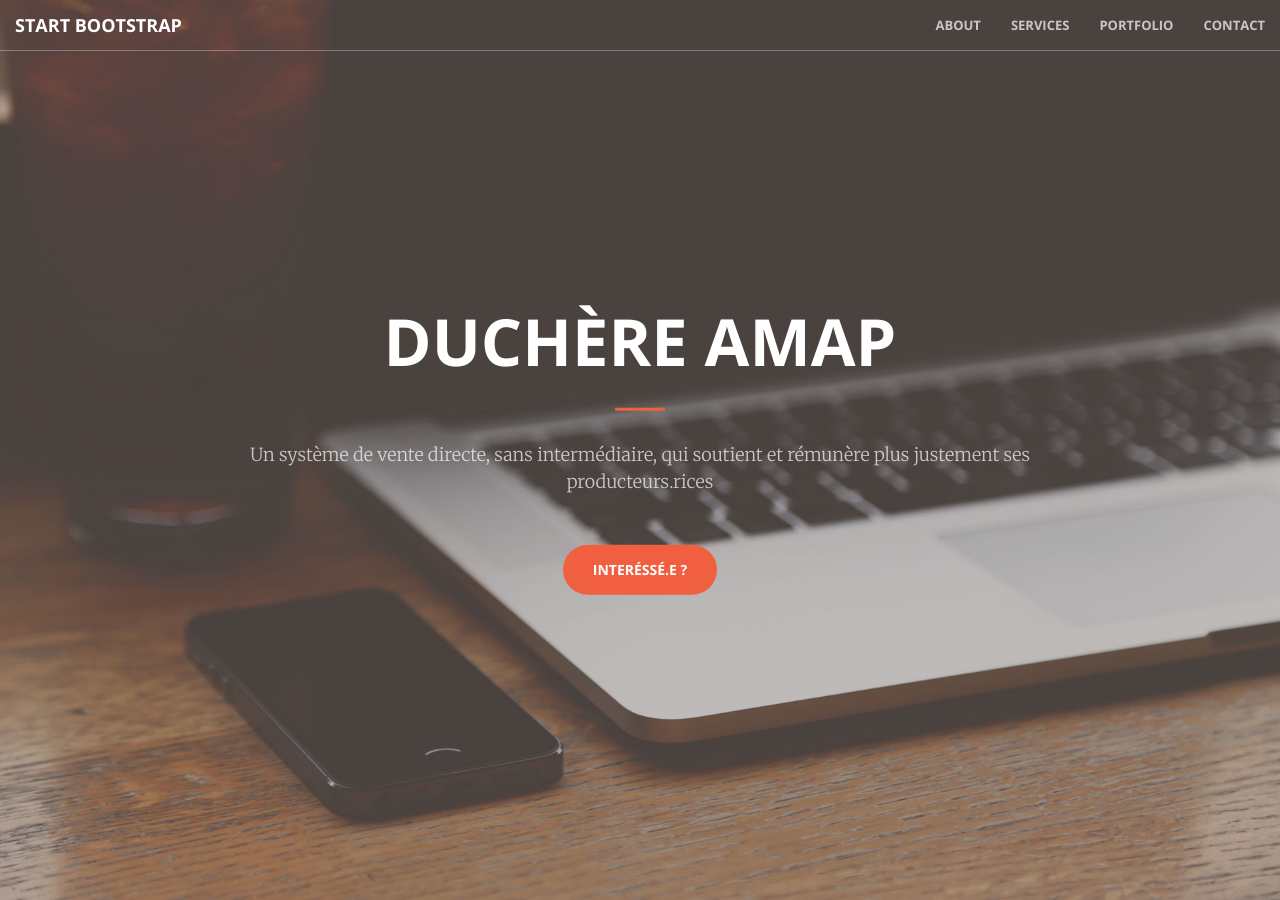
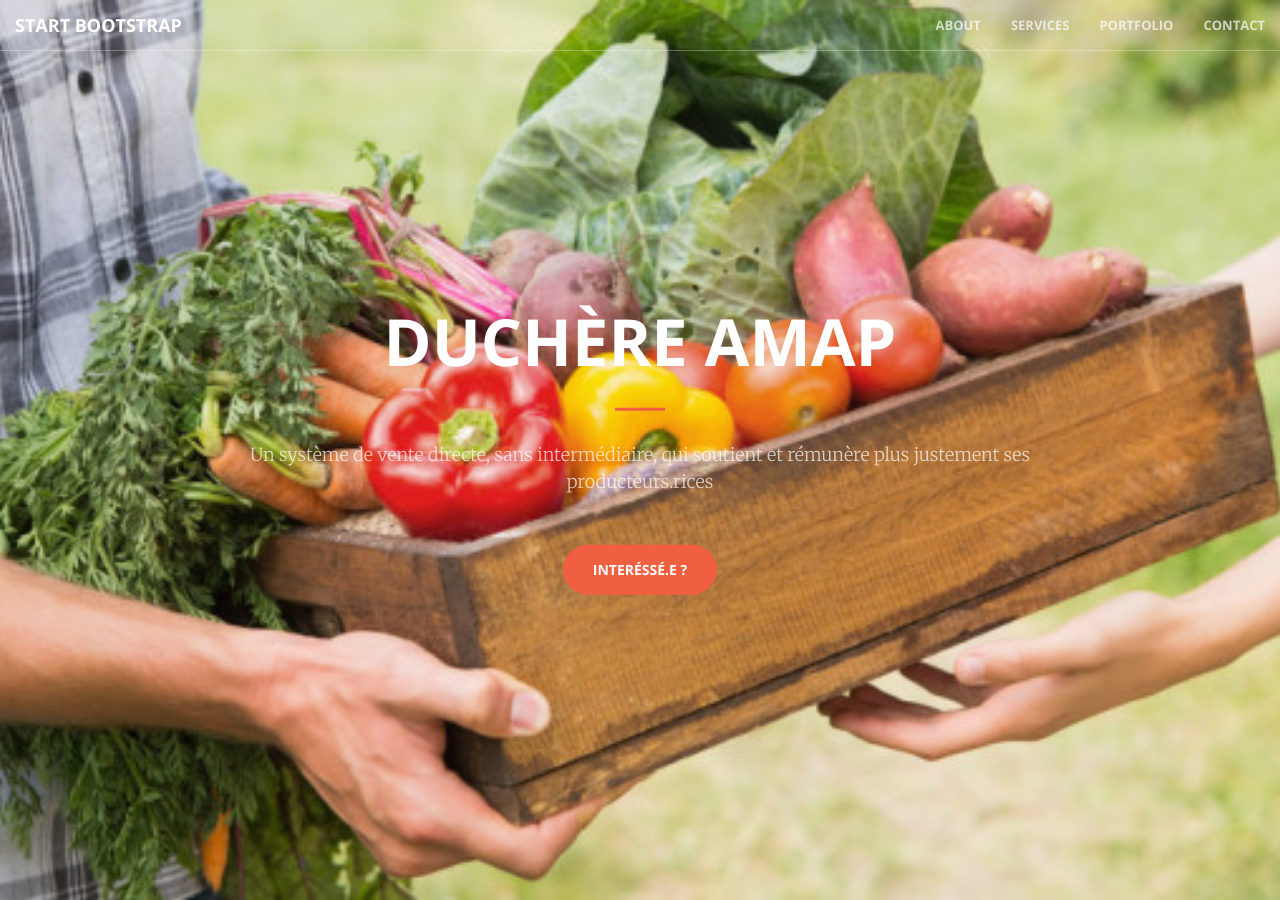
Before and after one commit to JustJerem/website_amap, a Jekyll site: the page built from index.html, in a window 1280 px wide and 900 px high. Built offline with Jekyll 4.4.1, drawn with Linux system fonts in a browser that asks for light colours; some of the changed text lies outside the part shown.

Commit message:
Adding new image

```diff
--- a/_config.yml
+++ b/_config.yml
@@ -2,7 +2,7 @@
 title:
 email:
 description: > # this means to ignore newlines until "baseurl:"
-baseurl: "" # the subpath of your site, e.g. /blog/
+baseurl: "website_amap" # the subpath of your site, e.g. /blog/
 url: "" # the base hostname & protocol for your site
 
 twitter_username:
--- a/_includes/aside.html
+++ b/_includes/aside.html
@@ -1,8 +1,8 @@
   <aside class="bg-dark">
       <div class="container text-center">
           <div class="call-to-action">
-              <h2>Free Download at Start Bootstrap!</h2>
-              <a href="#" class="btn btn-default btn-xl wow tada">Download Now!</a>
+              <h2>Duchère Amap</h2>
+              <a href="#" class="btn btn-default btn-xl wow tada">Interéssé.e ?</a>
           </div>
       </div>
   </aside>
--- a/_sass/_base.scss
+++ b/_sass/_base.scss
@@ -155,7 +155,7 @@ header {
     min-height: auto;
     @include background-cover;
     background-position: center;
-    background-image: url('../img/header.jpg');
+    background-image: url('../img/header.jpeg');
     text-align: center;
     color: white;
     .header-content {
```
Also changed, not shown: img/header.jpeg (added).
